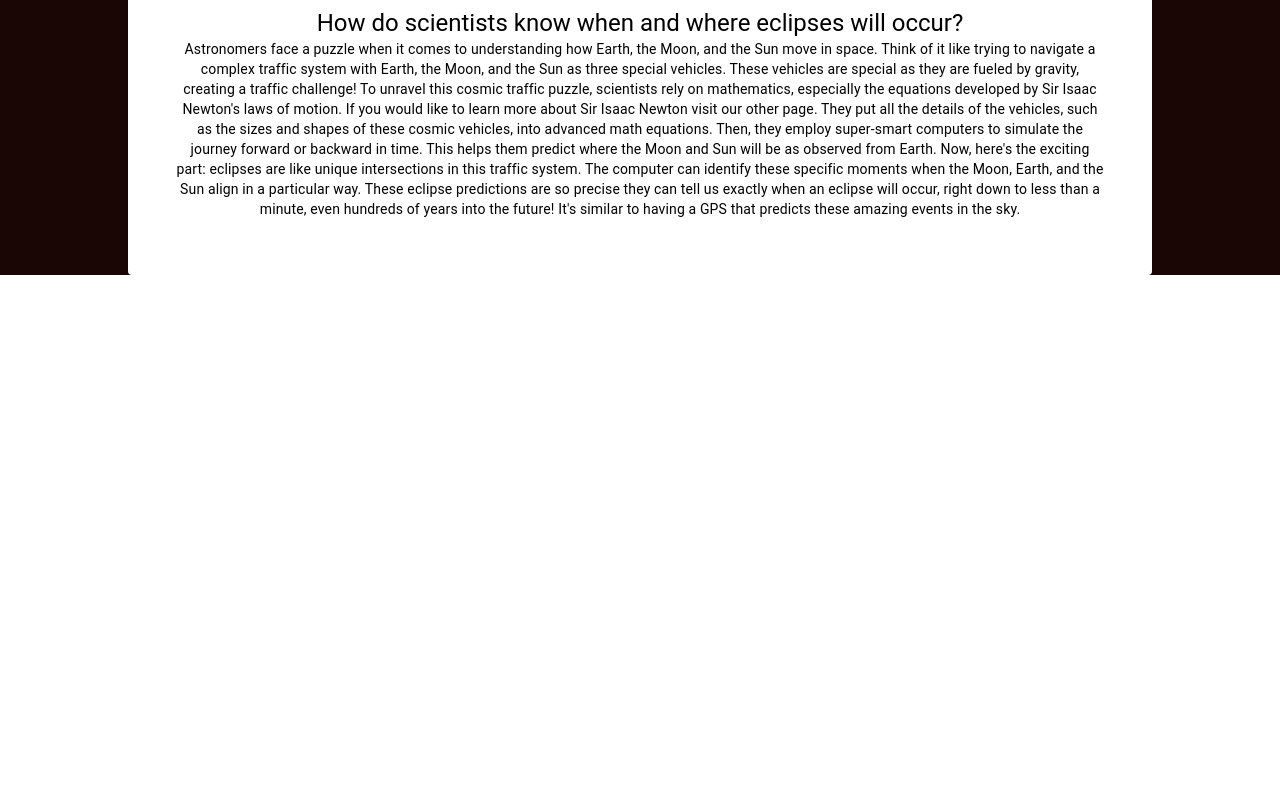
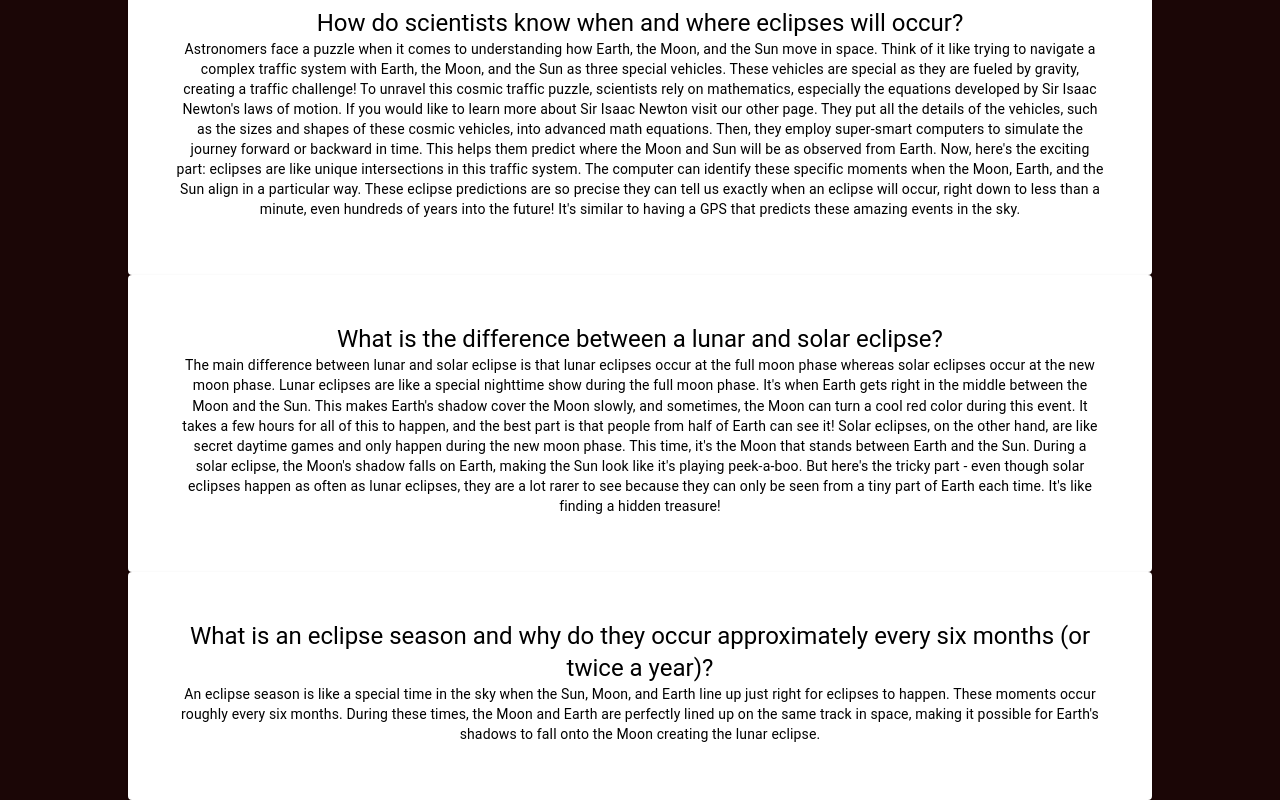
Before and after one commit to AlissonRoss/eclipse-NASA-challenge-2023, a React (Create React App) app: page / in a window 1280 px wide. Shown: the part 1447-2247 px from the top of the page. Before the commit the page ends 1722 px from the top, so only its background shows below. Built offline with nearby package versions, Linux system fonts and the light colour scheme.

Commit message:
Finalized Infinite Scrolling implementation

```diff
--- a/src/Components/Body/index.js
+++ b/src/Components/Body/index.js
@@ -4,20 +4,24 @@ import CardContent from '@mui/material/CardContent';
 import Typography from '@mui/material/Typography';
 import { itemData } from '../Card1/index';
 
-export default function NavBar() {
+const initialLoadCount = 3;
+const loadMoreCount = 3;
+
+export default function InfiniteScroll() {
 
     // define state to track the loaded content
     const [content, setContent] = useState([]);
     const [loading, setLoading] = useState(false);
 
     useEffect(() => {
-        // load initial content when the component mounts
-        loadInitialContent();
+        // load initial content
+        const initialContent = itemData.slice(0, initialLoadCount);
+        setContent(loadInitialContent);
     }, []);
 
     // function to load initial content
     const loadInitialContent = () => {
-        const initialContent = itemData.slice(0, 5); // replace with your content retrieval method
+        const initialContent = itemData.slice(0, 11); // replace with your content retrieval method
         setContent(initialContent);
     };
 
@@ -30,8 +34,12 @@ export default function NavBar() {
         if (scrollPosition >= contentHeight - 200 && !loading) {
             setLoading(true);
 
+            // Calculate range for loading more data
+            const startIndex = content.length;
+            const endIndex = startIndex + loadMoreCount;
+
             // fetch and append the next set of content
-            const nextContent = {};
+            const nextContent = itemData.slice(startIndex, endIndex);
 
             // append the new content to the existing content
             setContent((prevContent) => [...prevContent, nextContent]);
@@ -70,22 +78,3 @@ export default function NavBar() {
         </div>
     );
 }
-
-    // return (
-    //     <div className="App-body">
-    //         {content.map((item, index) => (
-    //         <Card key={index} className='App-card' sx={{ width: "50%"}}>
-    //             <CardContent className='cardContent' border='50'>
-    //                 <Typography variant="h5" component="div">
-    //                     {item.question}
-    //                 </Typography>
-    //                 <Typography variant="body2">
-    //                     {item.answer}
-    //                 </Typography>
-    //             </CardContent>
-    //         </Card>
-    //         )}
-    //         {loading && <p>Loading more content... </p>}
-    //         </div>
-
-    //     )
```
